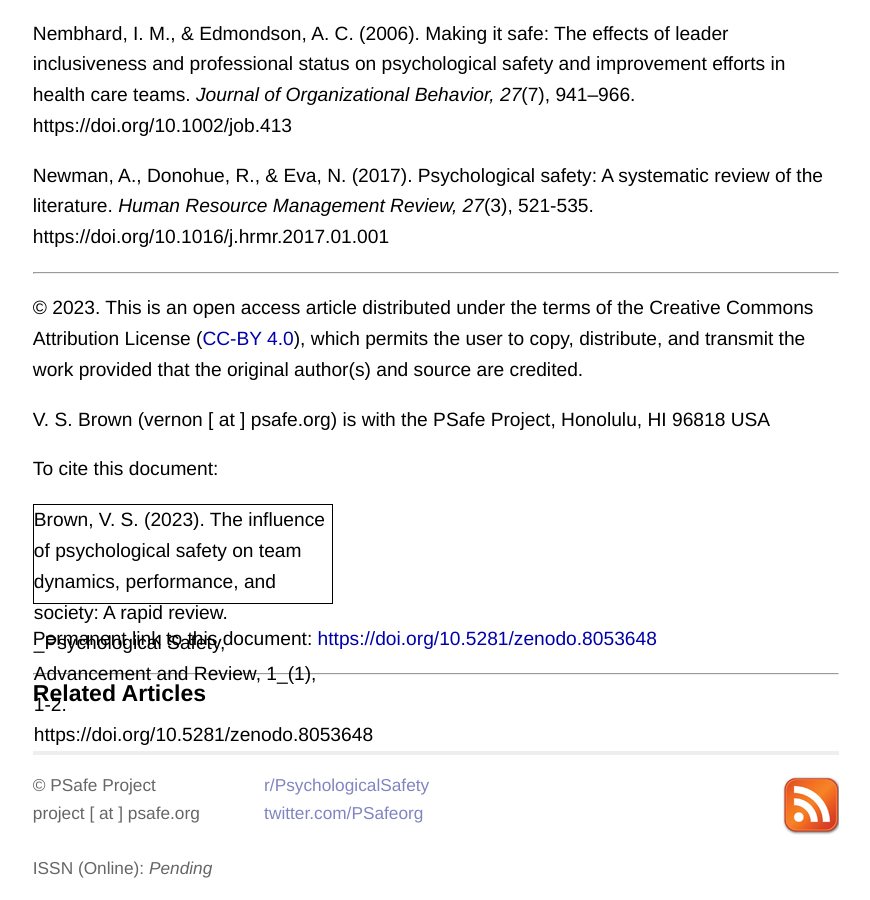
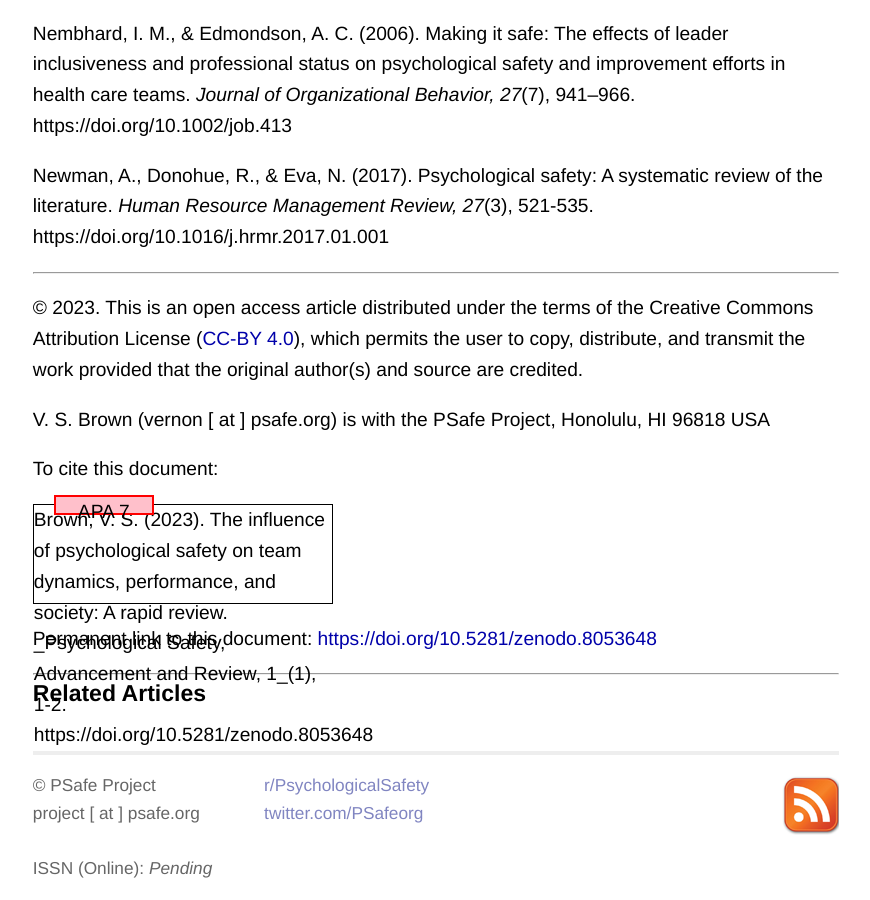
Before and after one commit to atidbit/psafe, a Jekyll site: the page built from _posts/2023-06-19-influence-of-psychological-safety-a-rapid-review.md, in a window 1280 px wide and 900 px high, scrolled down 3761 px. Shown: the whole window, without its empty margins (204-1074 px from the left). Built offline with Jekyll 4.4.1, drawn with Linux system fonts in a browser that asks for light colours.

Commit message:
Update 2023-06-19-influence-of-psychological-safety-a-rapid-review.md

```diff
--- a/_posts/2023-06-19-influence-of-psychological-safety-a-rapid-review.md
+++ b/_posts/2023-06-19-influence-of-psychological-safety-a-rapid-review.md
@@ -173,6 +173,7 @@ V. S. Brown (vernon [ at ] psafe.org) is with the PSafe Project, Honolulu, HI 96
 To cite this document:
 
 <div id="container">
+  <div id="label">APA 7</div>
 Brown, V. S. (2023). The influence of psychological safety on team dynamics, performance,
 and society: A rapid review. _Psychological Safety, Advancement and Review, 1_(1), 1-2.
 https://doi.org/10.5281/zenodo.8053648
```
